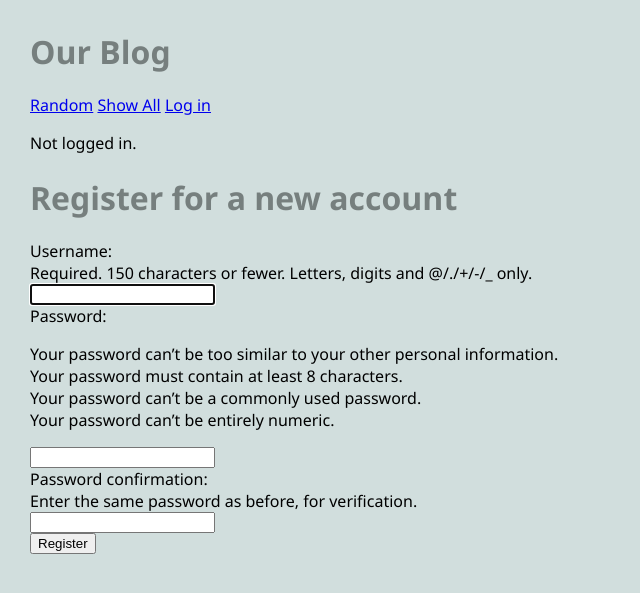
After one commit to miajolie/cs412, a Django app: page /blog/register/ in a window 1280 px wide. The commit adds this page. Shown: the top 593 px of the page, without its empty margins (0-640 px from the left). Run offline with Django 5.2, Linux system fonts and the light colour scheme.

Commit message:
finished watching videos for auth

```diff
--- a/blog/models.py
+++ b/blog/models.py
@@ -1,5 +1,7 @@
 from django.db import models
 from django.urls import reverse
+
+from django.contrib.auth.models import User
 
 # Create your models here.
 class Article(models.Model):
@@ -13,6 +15,8 @@ class Article(models.Model):
     # image_url = models.URLField(blank=True). URL AS A STRING
 
     image_file = models.ImageField(blank=True)
+
+    user = models.ForeignKey(User, on_delete=models.CASCADE) ## NEW
 
     def __str__(self):
         '''returns a string representation of the model instance '''
--- a/blog/templates/blog/base.html
+++ b/blog/templates/blog/base.html
@@ -11,11 +11,30 @@
             <h1>Our Blog</h1>
             <nav>
                 <ul>
+                    <!-- URLs for users who are not logged in -->
                     <li><a href = "{% url 'random'%}">Random</a></li>
                     <li><a href = "{% url 'show_all'%}">Show All</a></li>
-                    <li><a href = "{% url 'create_article'%}">Create</a></li>
 
+                    <!-- URLs for logged in users only -->
+                    {% if request.user.is_authenticated %}
+                        <li><a href = "{% url 'create_article'%}">Create</a></li>
+                        <form action="{% url 'logout' %}" method="POST">
+                            {% csrf_token%}
+                            <li><input type="submit" value="Logout"></li>
+                        </form>
+
+                    {% else %}
+                    <li><a href="{% url 'login' %}">Log in</a></li>
+                    {% endif %}
                 </ul>
+
+                <!-- show who's logged in -->
+                {% if request.user.is_authenticated %}
+                Logged in user: {{ request.user }}.
+                {% else %}
+                Not logged in.
+                {% endif %}
+
             </nav>
         </head>
 
--- /dev/null
+++ b/blog/templates/blog/register.html
@@ -0,0 +1,15 @@
+<!-- blog/templates/blog/register.html -->
+
+
+{% extends 'blog/base.html' %}
+
+
+{% block content %}
+<h1>Register for a new account</h1>
+<form class="site-form" action="{% url 'register' %}" method="post">
+    {% csrf_token %}
+    {{form}}
+<input type="submit" value="Register">
+
+</form>
+{% endblock %}
--- a/blog/urls.py
+++ b/blog/urls.py
@@ -1,5 +1,6 @@
 from django.urls import path
 from .views import * #ShowALlView, ArticleView, RandomArticleView
+from django.contrib.auth import views as auth_views
 
 urlpatterns=[
 
@@ -10,4 +11,12 @@ urlpatterns=[
     path ('article/<int:pk>/create_comment', CreateCommentView.as_view(), name="create_comment"),
     path ('article/<int:pk>/update', UpdateArticleView.as_view(), name="update_article"),
     path('delete_comment/<int:pk>', DeleteCommentView.as_view(), name='delete_comment'),
+
+    # authentication views
+    path('login/', auth_views.LoginView.as_view(template_name='blog/login.html'), name='login'), ## NEW
+    # template specific to my webapp application
+	path('logout/', auth_views.LogoutView.as_view(next_page='show_all'), name='logout'), ## NEW
+
+    path('register/', UserRegistrationView.as_view(), name='register'),
+
 ]
--- a/blog/views.py
+++ b/blog/views.py
@@ -3,6 +3,12 @@ from django.views.generic import ListView,DetailView, CreateView, UpdateView, De
 from .models import Article, Comment
 from .forms import CreateArticleForm, CreateCommentForm, UpdateArticleForm
 from django.urls import reverse
+
+from django.contrib.auth.mixins import LoginRequiredMixin ## NEW
+
+from django.contrib.auth.forms import UserCreationForm ## NEW
+from django.contrib.auth.models import User ## NEW
+from django.contrib.auth import login # NEW
 
 import random
 # Create your views here.
@@ -13,6 +19,18 @@ class ShowALlView(ListView):
     model = Article
     template_name = "blog/show_all.html"
     context_object_name = "articles"
+
+    def dispatch(self, request, *args, **kwargs):
+        '''Override the dispatch method to add debugging information.'''
+
+        if request.user.is_authenticated:
+            print(f'ShowAllView.dispatch(): request.user={request.user}')
+        else:
+            print(f'ShowAllView.dispatch(): not logged in.')
+
+
+        return super().dispatch(request, *args, **kwargs)
+
 
 class ArticleView(DetailView):
     '''Display a single article'''
@@ -37,7 +55,7 @@ class RandomArticleView(DetailView):
         return article
 
 
-class CreateArticleView(CreateView):
+class CreateArticleView(LoginRequiredMixin, CreateView):
     '''A view to handle creation of a new Article
     1) display the HTML form to user (GET)
     2) process the form submission and store the new Article object (POST)
@@ -45,6 +63,28 @@ class CreateArticleView(CreateView):
 
     form_class = CreateArticleForm
     template_name = 'blog/create_article_form.html'
+
+    def get_login_url(self):
+        '''return the URL required for login'''
+        return reverse('login')
+
+    def form_valid(self, form):
+        '''Handle the form submission to create a new Article object.
+        Elegant way to find login user and attach it to the article object for the form
+        '''
+
+
+        print(f'CreateArticleView: form.cleaned_data={form.cleaned_data}')
+
+        # find the logged in user
+        user = self.request.user
+        print(f"CreateArticleView user={user} article.user={user}")
+
+        # attach user to form instance (Article object):
+        form.instance.user = user
+
+        return super().form_valid(form)
+
 
 class CreateCommentView(CreateView):
     '''A view to handle creation of a new comment on an article'''
@@ -131,3 +171,17 @@ class DeleteCommentView(DeleteView):
 
         # reverse to show the article page
         return reverse('article', kwargs={'pk':article.pk})
+
+
+
+class UserRegistrationView(CreateView):
+    '''A view to show/process the registration form to create a new User.'''
+
+
+    template_name = 'blog/register.html'
+    form_class = UserCreationForm
+    model = User
+
+    def get_success_url(self):
+        '''The URL to redirect to after creating a new User.'''
+        return reverse('login')
```
Also changed, not shown: blog/templates/blog/login.html (added, +29 -0 lines), blog/migrations/0005_article_user.py (added), db.sqlite3.
